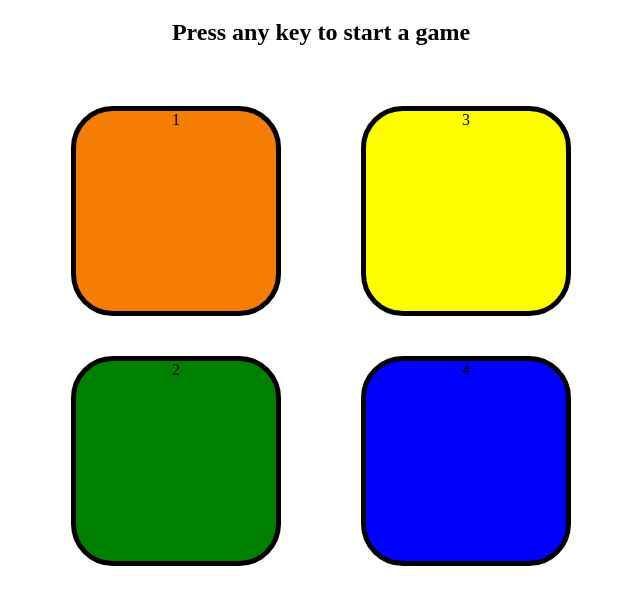
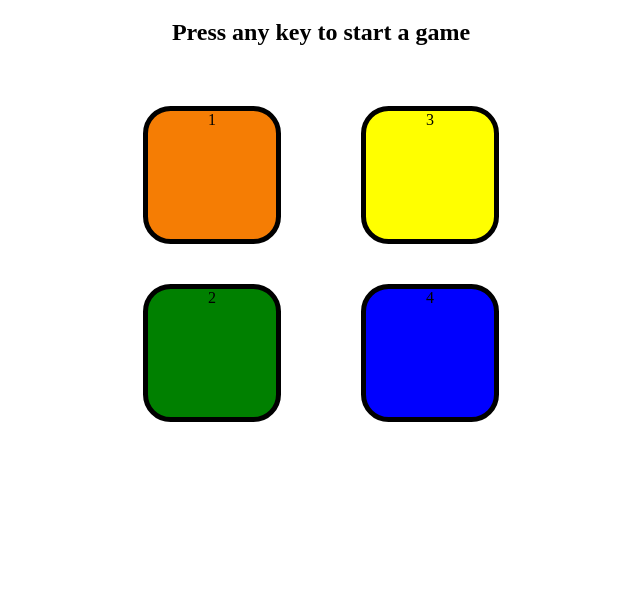
Before and after one commit to prithu12/Simpson-Says-game, a plain HTML site: page index.html in a window 1280 px wide. Shown: the part 61-666 px from the top of the page, without its empty margins (319-959 px from the left). Drawn offline with Linux system fonts and the light colour scheme.

Commit message:
Update style.css

```diff
--- a/style.css
+++ b/style.css
@@ -2,8 +2,8 @@ body{
     text-align: center;
 }
 .btn{
-    height: 200px;
-    width: 200px;
+    width: 20vw;
+    height: 20vw;
     border:5px solid black;
     border-radius: 20%;
     margin: 2.5rem;
@@ -30,6 +30,9 @@ body{
 .userflash{
     background-color: greenyellow;
 }
-.wrongflash{
-    background-color: red;
+@media screen and (min-width: 200px) {
+  .btn {
+    width: 10vw;
+    height: 10vw;
+  }
 }
```
